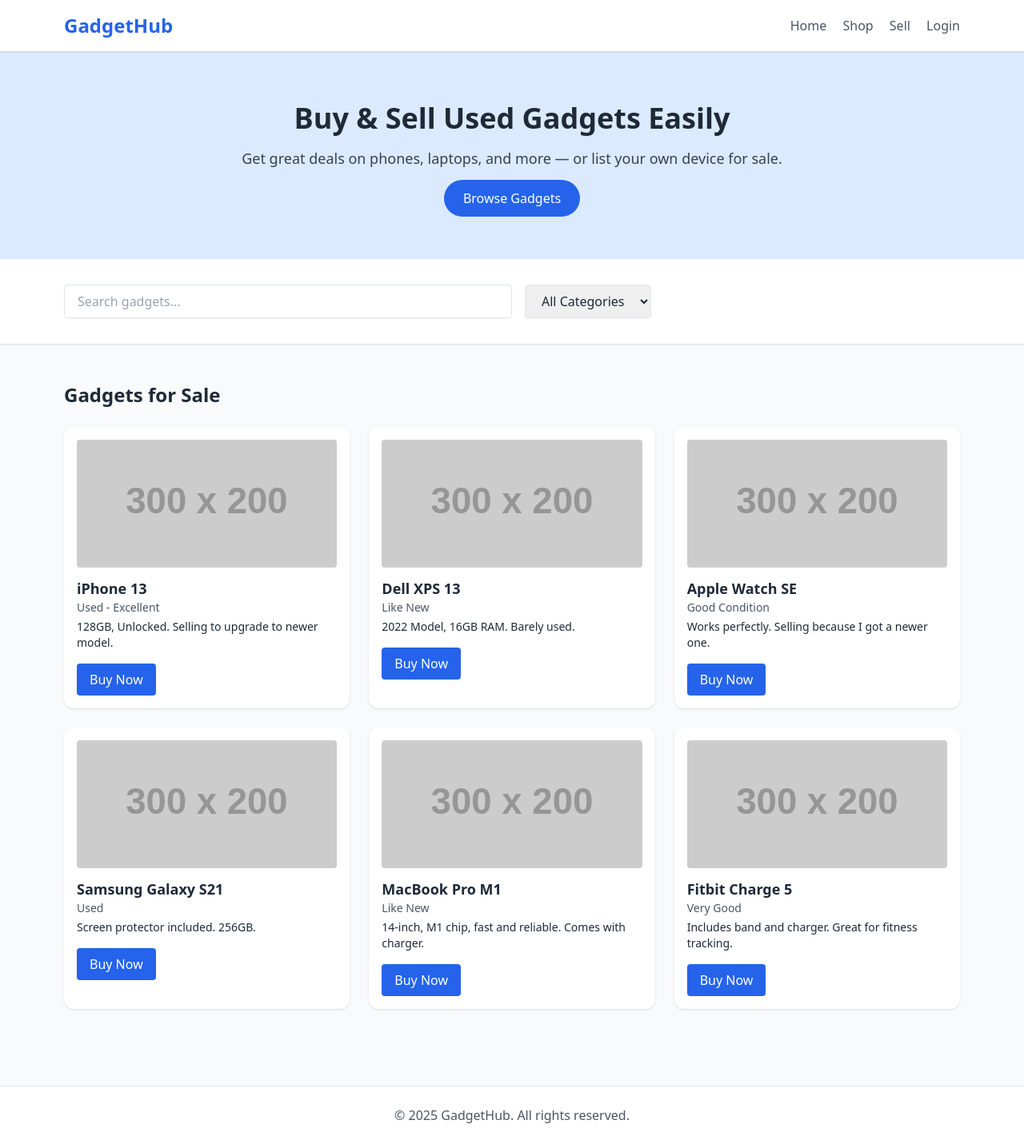
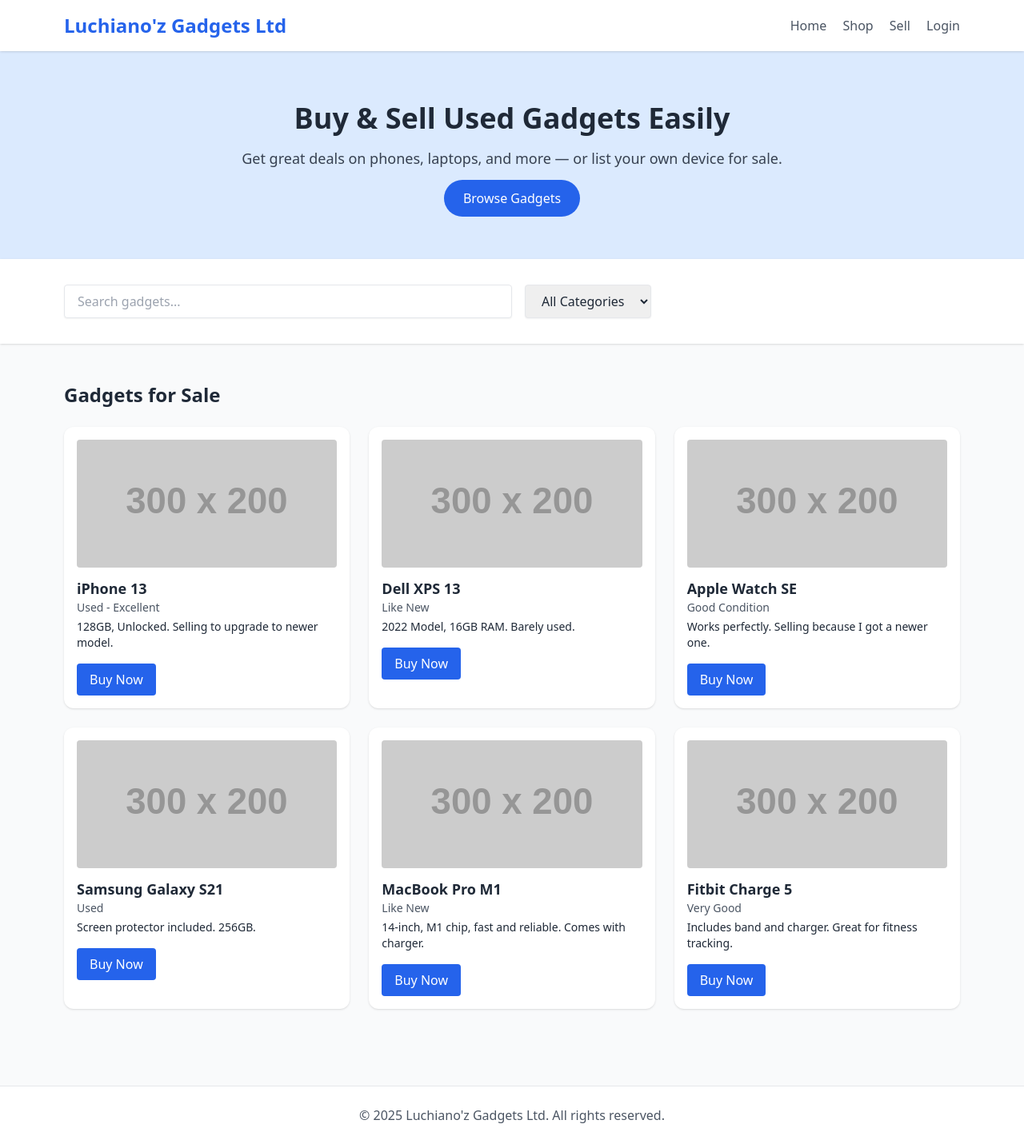
Before and after one commit to Wolfboy234/Luchiano-z-gadgets-ltd, a plain HTML site: page index.html in a window 1280 px wide. Shown: the whole page at 80% size. Drawn offline with nearby package versions, Linux system fonts and the light colour scheme; files that its build step writes are made by us from their sources; placeholder pictures from the web are drawn by us; files whose address does not match are found by name.

Commit message:
Add files via upload

```diff
--- a/index.html
+++ b/index.html
@@ -3,7 +3,7 @@
 <head>
   <meta charset="UTF-8" />
   <meta name="viewport" content="width=device-width, initial-scale=1.0"/>
-  <title>GadgetHub - Buy & Sell Gadgets</title>
+  <title>Luchiano'z Gadgets Ltd - Buy & Sell Gadgets</title>
   <script src="https://cdn.tailwindcss.com"></script>
   <link rel="stylesheet" href="css/styles.css" />
 </head>
@@ -11,7 +11,7 @@
 
   <header class="bg-white shadow sticky top-0 z-10">
     <div class="max-w-6xl mx-auto px-4 py-4 flex justify-between items-center">
-      <h1 class="text-2xl font-bold text-blue-600">GadgetHub</h1>
+      <h1 class="text-2xl font-bold text-blue-600">Luchiano'z Gadgets Ltd</h1>
       <nav class="space-x-4">
         <a href="#" class="text-gray-600 hover:text-blue-500">Home</a>
         <a href="#products" class="text-gray-600 hover:text-blue-500">Shop</a>
@@ -51,7 +51,7 @@
 
   <footer class="bg-white border-t mt-12 py-6">
     <div class="max-w-6xl mx-auto px-4 text-center text-gray-600">
-      &copy; 2025 GadgetHub. All rights reserved.
+      &copy; 2025 Luchiano'z Gadgets Ltd. All rights reserved.
     </div>
   </footer>
 
```
